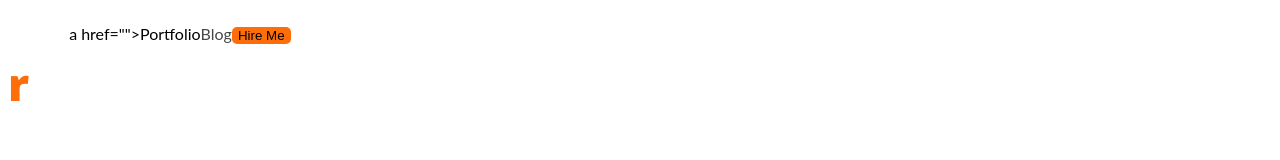
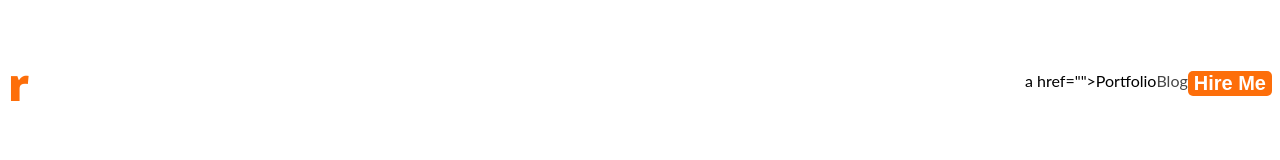
Before and after one commit to Jane-Alam1/WebDeveloperPortfolio, a plain HTML site: page index.html in a window 1280 px wide. Drawn offline with nearby package versions, Linux system fonts and the light colour scheme; files that its build step writes are made by us from their sources.

Commit message:
added nav

```diff
--- a/portfolio.css
+++ b/portfolio.css
@@ -11,10 +11,16 @@ body {
     border-radius: 5px;
     background:#FD6E0A;
     border: 0;
+    color: white;
+    font-size: 20px;
+    font-weight: 700;
+    padding: ;
 }
 /*nav related styles*/
 nav {
     display: flex;
+    justify-content: space-between;
+    align-items: center;
 }
 .nav-title {
 color: #181818;
```
